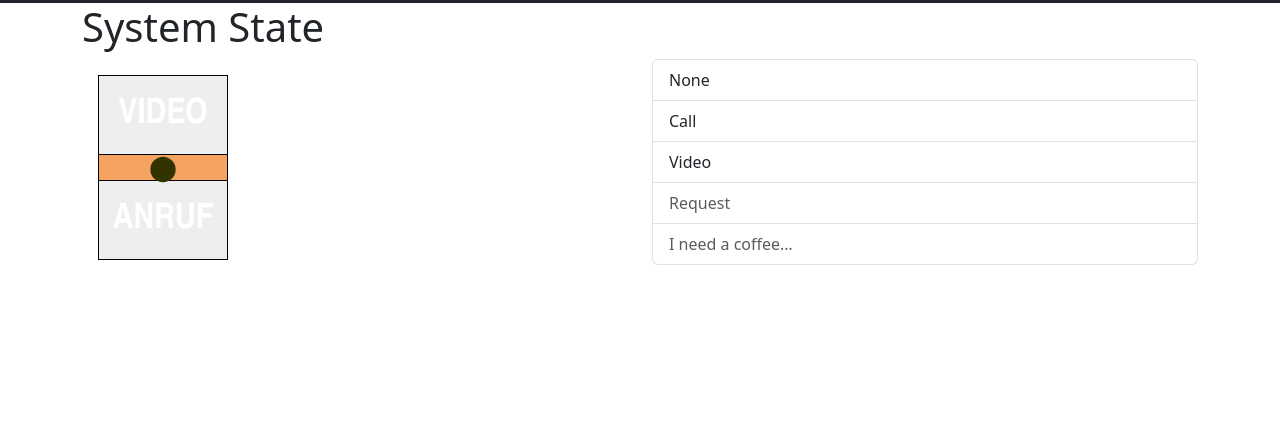
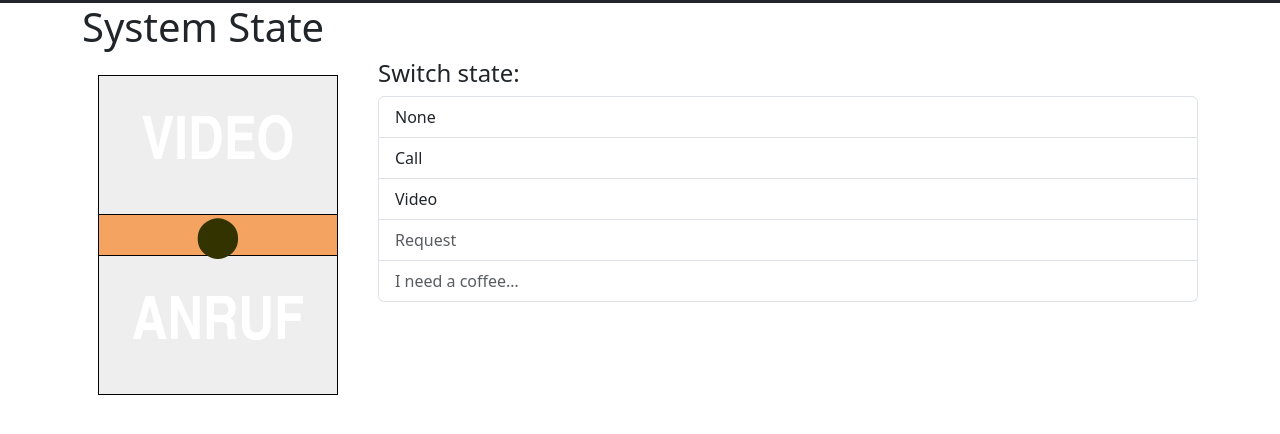
Before and after one commit to nbe95/home-office-light, a Flask app: template templates/state.html in a window 1280 px wide. Shown: the part 23-457 px from the top of the page. Run offline with Flask 2, Linux system fonts and the light colour scheme; the template is opened without the code that fills it, so the values that code supplies are empty; parts of the project's set-up code (start-up, migrations or seed data) failed here and were passed over; some libraries are stand-ins or nearby versions.

Commit message:
Minor style improvements

```diff
--- a/static/nl.css
+++ b/static/nl.css
@@ -4,10 +4,10 @@
 
 #ninelight div.top,
 #ninelight div.bottom {
-    width: 130px;
-    height: 80px;
-    line-height: 80px;
-    font-size: 35px;
+    width: 240px;
+    height: 140px;
+    line-height: 140px;
+    font-size: 60px;
     font-family: "Arial Narrow", Arial;
     color: #ffffff;
     text-transform: uppercase;
@@ -20,10 +20,10 @@
 }
 
 #ninelight div.middle {
-    width: 130px;
-    height: 25px;
-    line-height: 25px;
-    font-size: 25px;
+    width: 240px;
+    height: 40px;
+    line-height: 40px;
+    font-size: 40px;
     font-family: Arial;
     color: #333300;
     border-width: 0px 1px;
--- a/templates/remotes.html
+++ b/templates/remotes.html
@@ -7,7 +7,7 @@
 
         <form action="/remotes" method="POST">
             {% if remotes|length %}
-            <table class="table table-striped">
+            <table class="table table-striped table-hover align-middle">
                 <thead>
                     <tr>
                         <th>#</th>
@@ -23,7 +23,7 @@
                         <td>{{ remote.ip_addr }}:{{ remote.port }}</td>
                         <td>{{ remote.expiration }}</td>
                         <td class="text-end">
-                            <button type="submit" class="btn btn-sm btn-danger"
+                            <button type="submit" class="btn btn-danger"
                                 name="del-remote" value="{{ remote.ip_addr }}">Remove</button>
                         </td>
                     </tr>
--- a/templates/state.html
+++ b/templates/state.html
@@ -6,7 +6,7 @@
         <h1>System State</h1>
 
         <div class="row">
-            <div class="col">
+            <div class="col col-md-auto">
 
                 <div id="ninelight" class="{{ current_state }}">
                     <div class="top">Video</div>
@@ -18,6 +18,8 @@
 
             </div>
             <div class="col">
+
+                <h4>Switch state:</h4>
 
                 <div class="list-group">
                     <a href="/state?new=none"
```
